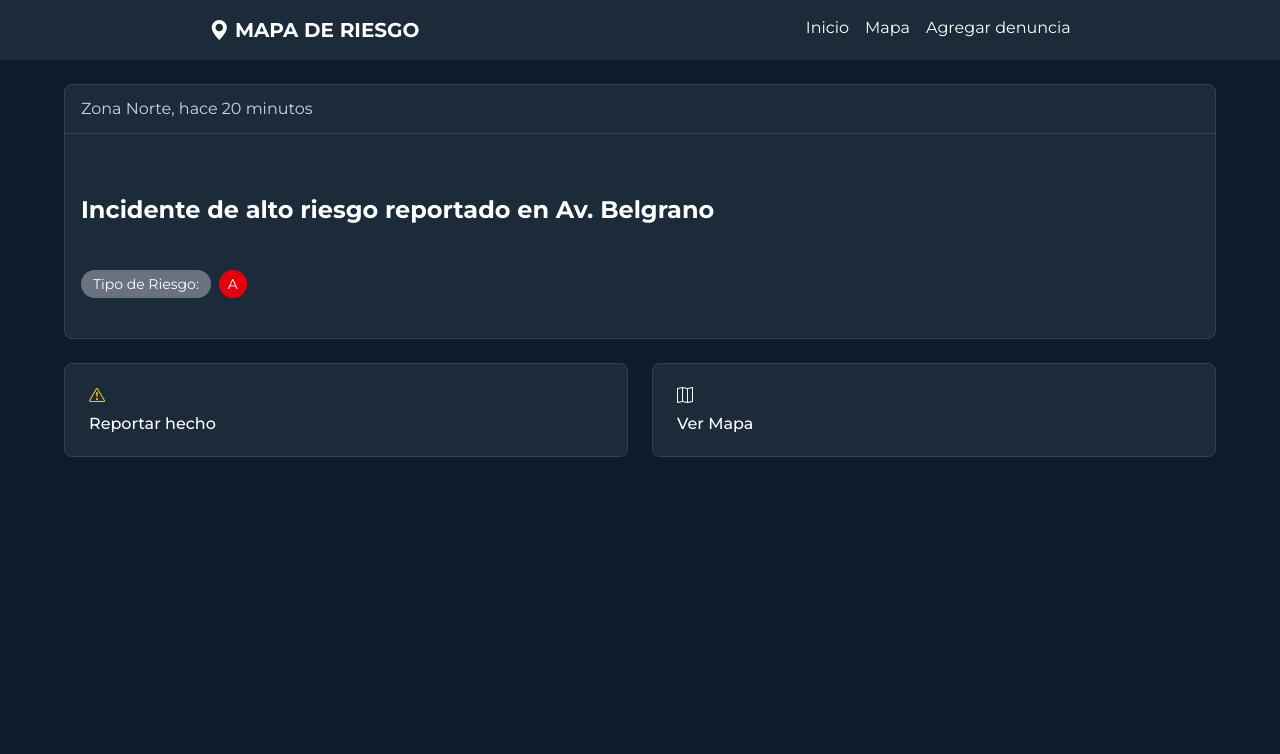
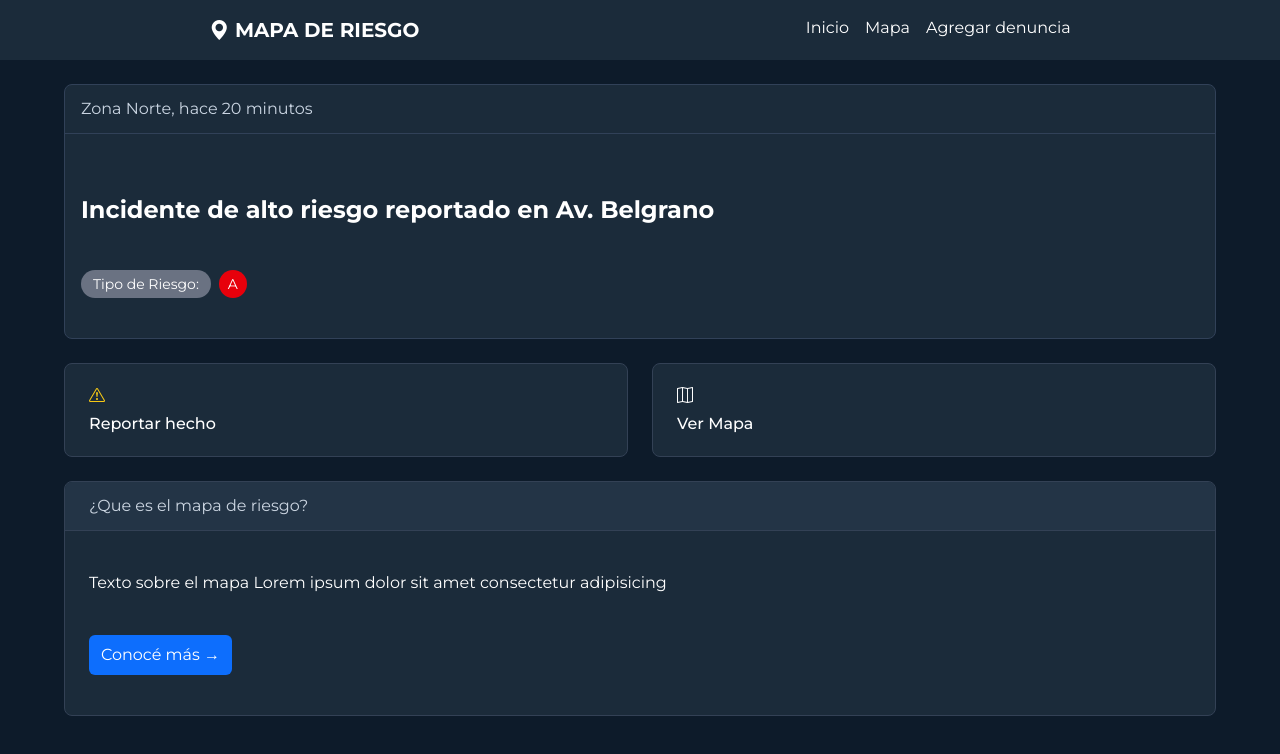
Before and after one commit to Matiassanchez18/Mapa-Riesgo-React, a React (Vite) app in the folder Mapa-Riesgo/: page / in a window 1280 px wide. Shown: the top 754 px of the page. Built offline with nearby package versions, Linux system fonts and the light colour scheme.

Commit message:
se agrego estilo  a InformacionMapa

```diff
--- a/Mapa-Riesgo/src/Components/InformacionMapa.jsx
+++ b/Mapa-Riesgo/src/Components/InformacionMapa.jsx
@@ -5,7 +5,7 @@ function InformacionMapa({ titulo, descripcion }) {
         <header className="informacion-mapa-encabezado">{titulo}</header>
 
         <div className="informacion-mapa-contenido">
-          <p className="informacion-mapa_-texto">{descripcion}</p>
+          <p className="informacion-mapa-texto">{descripcion}</p>
 
           <a href="#" className="informacion-mapa-boton">
             Conocé más →
--- a/Mapa-Riesgo/src/Pages/Home.jsx
+++ b/Mapa-Riesgo/src/Pages/Home.jsx
@@ -1,15 +1,15 @@
 import AccionesRapidas from "../Components/AccionesRapidas";
+import InformacionMapa from "../Components/InformacionMapa";
 import Navbar from "../Components/Navbar";
 import UltimoIncidente from "../Components/UltimoIncidente";
 
 function Home() {
-
-    const incidenteReciente = {
-        zona: "Zona Norte",
-        tiempo: "hace 20 minutos",
-        titulo:"Incidente de alto riesgo reportado en Av. Belgrano",
-        nivelRiesgo: "A"
-    }
+  const incidenteReciente = {
+    zona: "Zona Norte",
+    tiempo: "hace 20 minutos",
+    titulo: "Incidente de alto riesgo reportado en Av. Belgrano",
+    nivelRiesgo: "A",
+  };
 
   return (
     <div>
@@ -17,15 +17,11 @@ function Home() {
       <main className="mx-auto mt-6 w-[90%] max-w-6xl space-y-6">
         <UltimoIncidente incidente={incidenteReciente}></UltimoIncidente>
         <AccionesRapidas />
-
+        <InformacionMapa
+          titulo="¿Que es el mapa de riesgo?"
+          descripcion="Texto sobre el mapa Lorem ipsum dolor sit amet consectetur adipisicing"
+        />
       </main>
-
-
-
-
-
-
-
     </div>
   );
 }
--- a/Mapa-Riesgo/src/Style/Home.css
+++ b/Mapa-Riesgo/src/Style/Home.css
@@ -39,6 +39,49 @@
   font-weight: 500;
 }
 
+.informacion-mapa {
+  overflow: hidden;
+  background-color: #1b2b3a;
+  border: 1px solid #334155;
+  border-radius: 0.5rem;
+  color: white;
+}
+
+.informacion-mapa-encabezado {
+  padding: 0.75rem 1rem;
+  font-size: 0.875rem;
+  color: #cbd5e1;
+  background-color: #233446;
+  border-bottom: 1px solid #334155;
+}
+
+.informacion-mapa-contenido {
+  display: flex;
+  flex-direction: column;
+  align-items: flex-start;
+  gap: 1.5rem;
+  padding: 1.5rem 1rem;
+}
+
+.informacion-mapa-texto {
+  margin: 0;
+  font-size: 0.875rem;
+}
+
+.informacion-mapa-boton {
+  padding: 0.5rem 0.75rem;
+  color: white;
+  background-color: #0d6efd;
+  border-radius: 0.375rem;
+  text-decoration: none;
+  transition: background-color 0.2s;
+}
+
+.informacion-mapa-boton:hover {
+  background-color: #0b5ed7;
+}
+
+
 @media (min-width: 768px) {
   .acciones-rapidas {
     gap: 1.5rem;
@@ -52,3 +95,19 @@
     font-size: 1rem;
   }
 }
+
+@media (min-width: 768px) {
+  .informacion-mapa-encabezado {
+    padding: 0.75rem 1.5rem;
+    font-size: 1rem;
+  }
+
+  .informacion-mapa-contenido {
+    gap: 2.5rem;
+    padding: 2.5rem 1.5rem;
+  }
+
+  .informacion-mapa-texto {
+    font-size: 1rem;
+  }
+}
```
